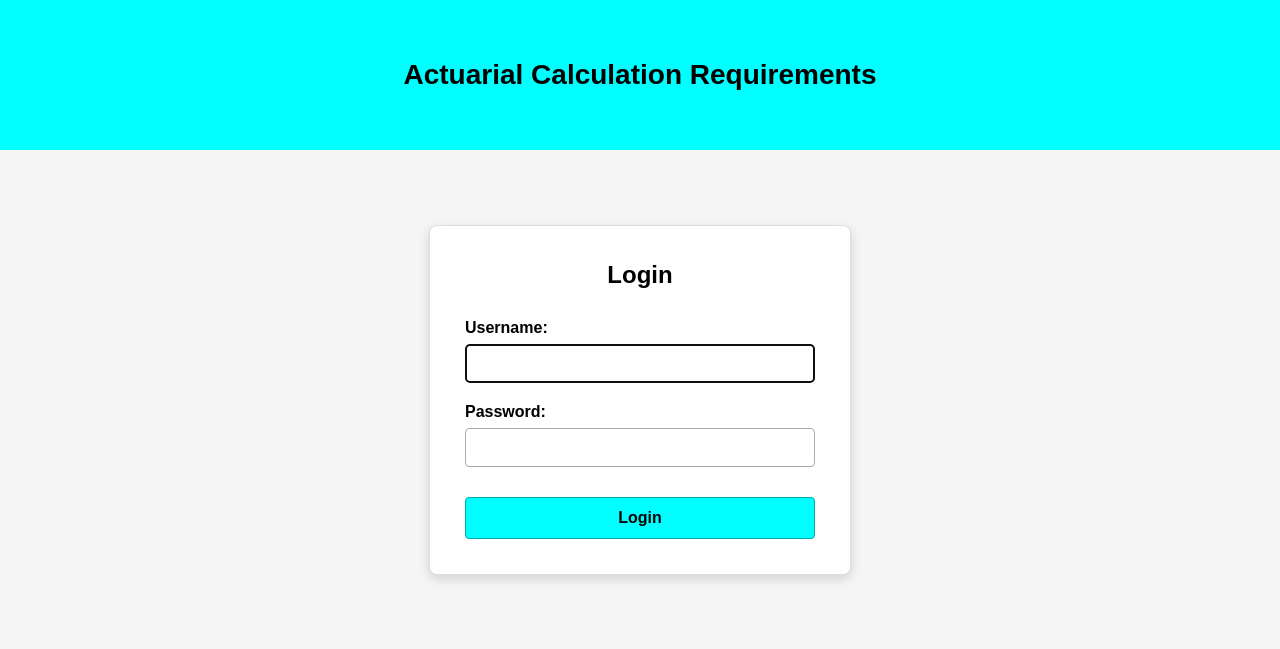
After one commit to ehsan-rajabi/ai-economic-review-assistant, a Django app: page /login/ in a window 1280 px wide. The commit adds this page. Shown: the top 649 px of the page. Run offline with Django 5.2, Linux system fonts and the light colour scheme.

Commit message:
Add user authentication and logout

```diff
--- a/django_openai/settings.py
+++ b/django_openai/settings.py
@@ -126,3 +126,6 @@ MAILERS = {
         'BACKEND': 'django.core.mail.backends.console.EmailBackend',
     },
 }
+LOGIN_URL = '/login/'
+LOGIN_REDIRECT_URL = '/'
+LOGOUT_REDIRECT_URL = '/login/'
--- a/django_openai/urls.py
+++ b/django_openai/urls.py
@@ -16,9 +16,13 @@ Including another URLconf
 """
 from django.contrib import admin
 from django.urls import path
+from django.contrib.auth.views import LoginView, LogoutView
 from mainapp.views import *
+
 urlpatterns = [
     path('admin/', admin.site.urls),
+    path('login/',LoginView.as_view(template_name='registration/login.html'),name='login'),
+    path('logout/',LogoutView.as_view(),name='logout'),
     path('',home),
     path('contact/',contact),
     path('introduction/',introduction)
--- /dev/null
+++ b/mainapp/templates/registration/login.html
@@ -0,0 +1,102 @@
+
+<!DOCTYPE html>
+<html lang="en">
+<head>
+    <meta charset="UTF-8">
+    <meta name="viewport" content="width=device-width, initial-scale=1.0">
+<title>Login - Actuarial Assumption Review</title>
+<style>
+    body {
+        margin: 0;
+        font-family: Arial, sans-serif;
+        background-color: #f5f5f5;
+    }
+    .header {
+        background-color: aqua;
+        height: 150px;
+        display: flex;
+        justify-content: center;
+        align-items: center;
+        font-size: 28px;
+        font-weight: bold;
+    }
+    .login-container {
+        display: flex;
+        justify-content: center;
+        align-items: center;
+        min-height: 500px;
+    }
+    .login-box {
+        width: 350px;
+        background-color: white;
+        padding: 35px;
+        border: 1px solid #ddd;
+        border-radius: 8px;
+        box-shadow: 0 4px 12px rgba(0, 0, 0, 0.15);
+    }
+    .login-box h2 {
+        text-align: center;
+        margin-top: 0;
+        margin-bottom: 30px;
+    }
+    .login-box form p {
+        margin-bottom: 20px;
+    }
+    .login-box label {
+        display: block;
+        margin-bottom: 7px;
+        font-weight: bold;
+    }
+    .login-box input[type="text"],
+    .login-box input[type="password"] {
+        width: 100%;
+        box-sizing: border-box;
+        padding: 10px;
+        border: 1px solid #aaa;
+        border-radius: 4px;
+        font-size: 15px;
+    }
+    .login-button {
+        width: 100%;
+        padding: 11px;
+        margin-top: 10px;
+        background-color: aqua;
+        border: 1px solid #00aaaa;
+        border-radius: 4px;
+        font-size: 16px;
+        font-weight: bold;
+        cursor: pointer;
+    }
+    .login-button:hover {
+        background-color: #00dddd;
+    }
+    .error-message {
+        color: #cc0000;
+        text-align: center;
+        margin-bottom: 15px;
+    }
+</style>
+</head>
+<body>
+<div class="header">
+    Actuarial Calculation Requirements
+</div>
+<div class="login-container">
+    <div class="login-box">
+        <h2>Login</h2>
+        {% if form.errors %}
+            <div class="error-message">
+                Username or password is incorrect.
+            </div>
+        {% endif %}
+        <form method="post">
+            {% csrf_token %}
+            {{ form.as_p }}
+            <button class="login-button" type="submit">
+                Login
+            </button>
+        </form>
+    </div>
+</div>
+</body>
+</html>
--- a/mainapp/views.py
+++ b/mainapp/views.py
@@ -1,8 +1,8 @@
 from django.shortcuts import render, HttpResponse
 from django.http import JsonResponse
 from ai_review import review_assumptions
-
-
+from django.contrib.auth.decorators import login_required
+@login_required
 def home(request):
     d = {}
 
```
Also changed, not shown: mainapp/templates/mainapp/index.html (+19 -2 lines).
